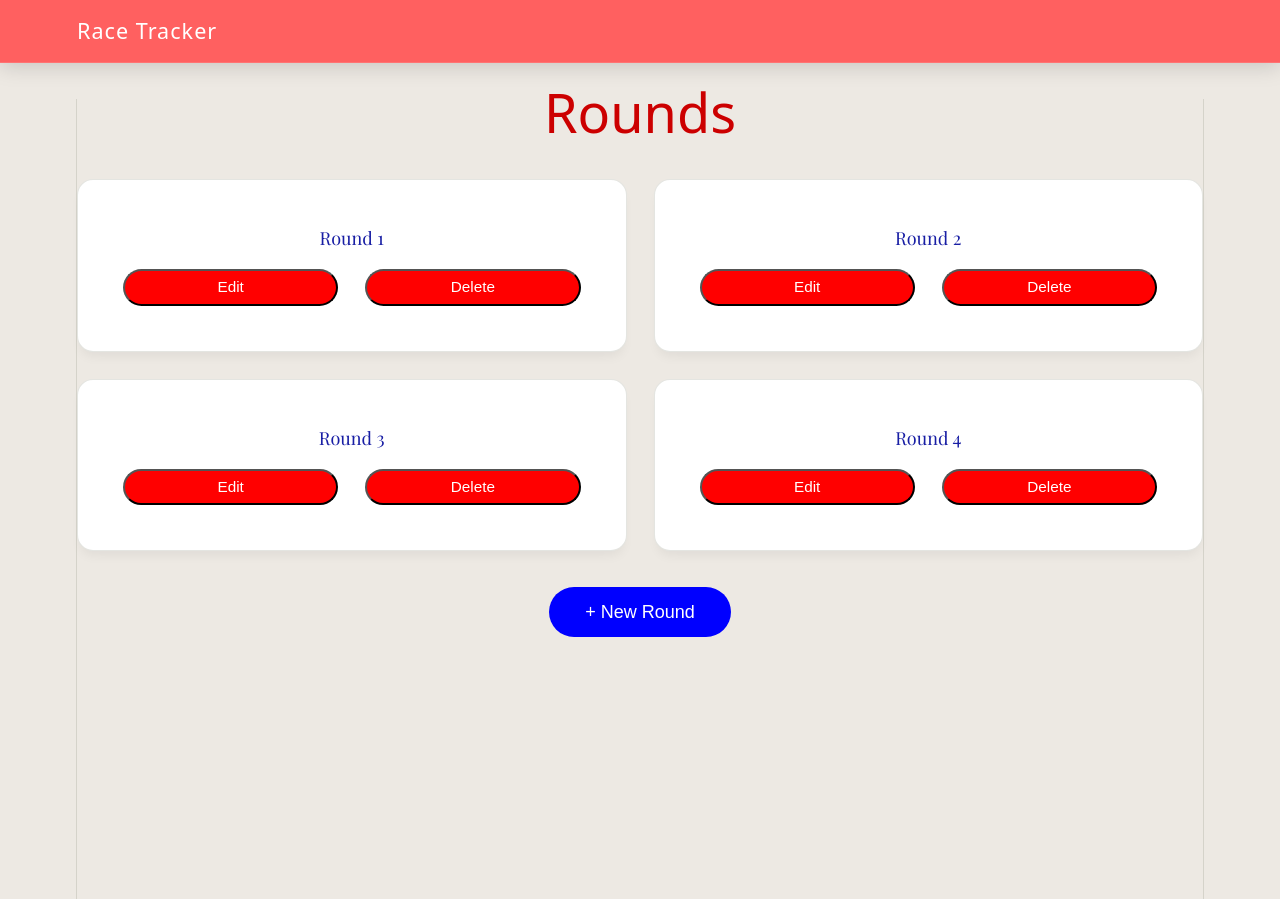
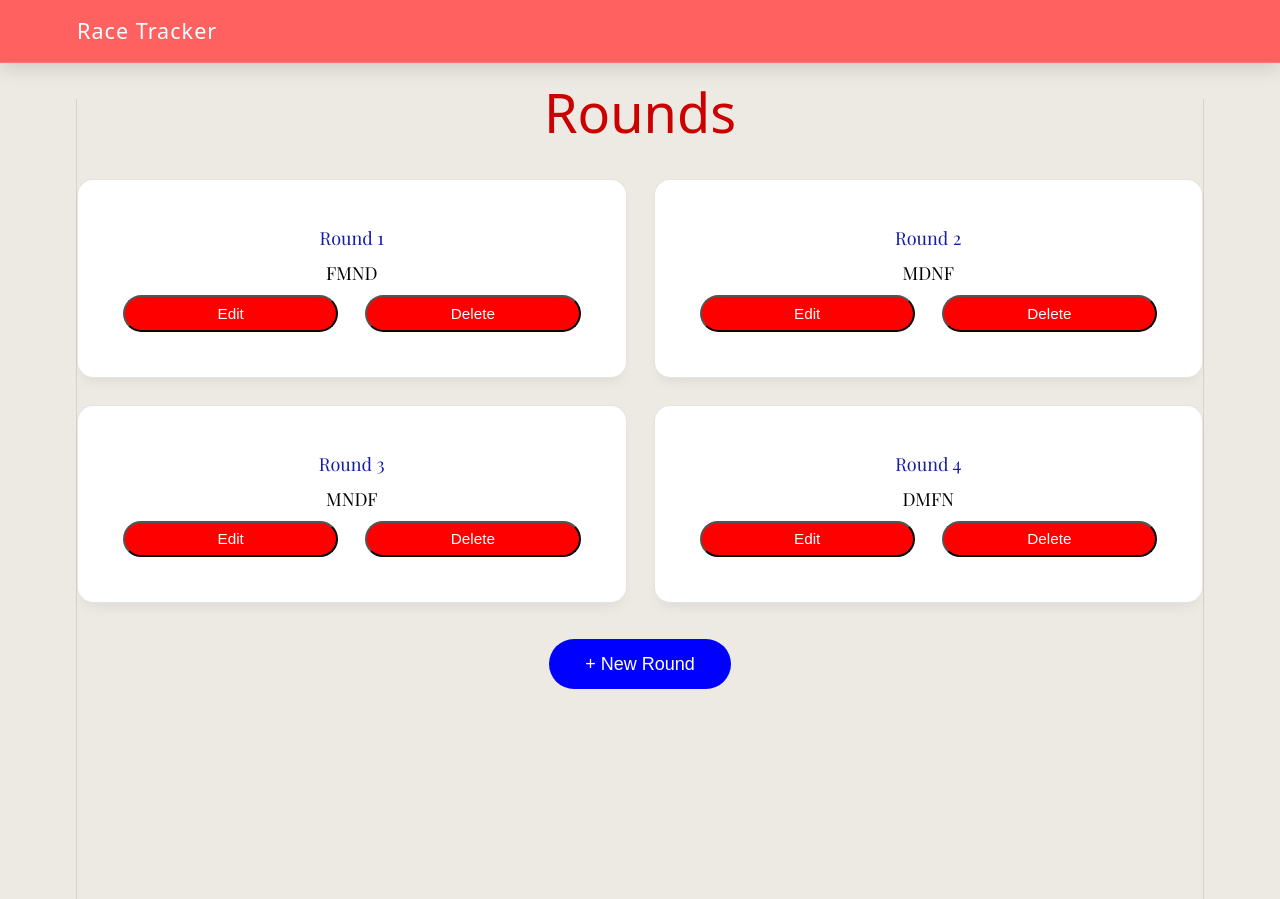
Before and after one commit to mamcgovern/RaceTracker, a React (Vite) app in the folder racetracker/: page /rounds in a window 1280 px wide. Built offline with nearby package versions, Linux system fonts and the light colour scheme; the HTML template or start-up script is replaced by a standard one; a web font is replaced by a local one.

Commit message:
results now showing

```diff
--- a/racetracker/src/components/Rounds.jsx
+++ b/racetracker/src/components/Rounds.jsx
@@ -20,7 +20,10 @@ export default function Rounds({ data, deleteRound }) {
 
                             <div className="card-subtitle">
                                 {r.name}
+                            </div>
 
+                            <div className="card-details">
+                                {r.results}
                             </div>
 
                             <div className="grid2">
```
